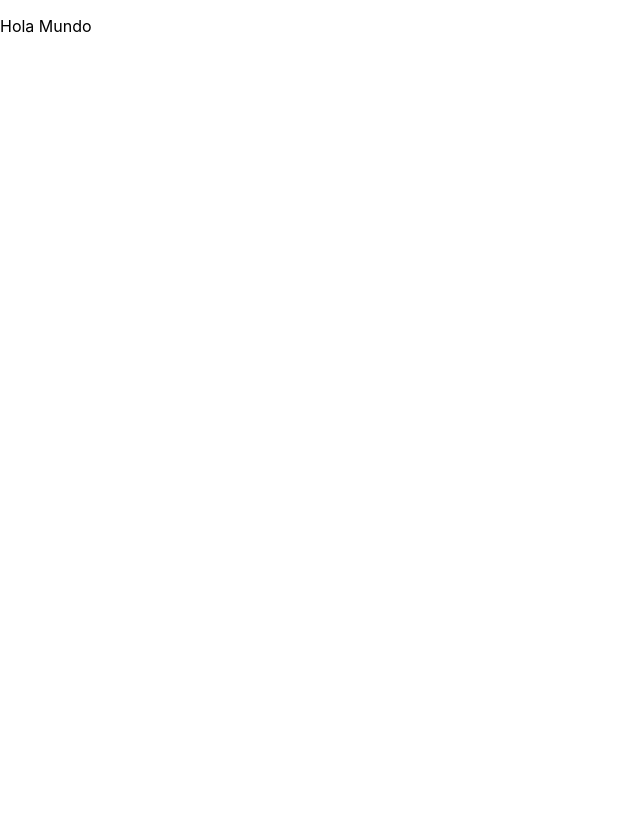
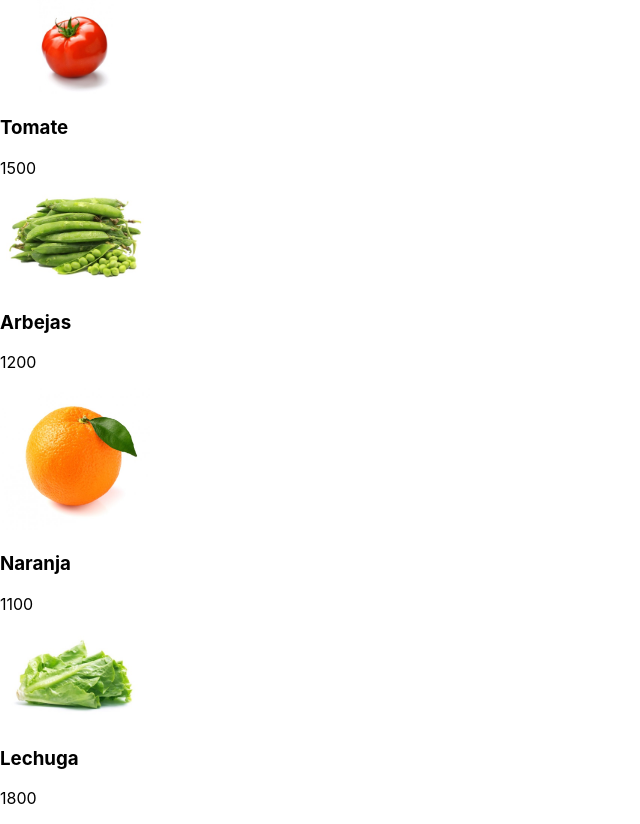
Before and after one commit to GuillermoAldana/app-shop, a React (Create React App) app: page / in a window 1280 px wide. Shown: the whole page, without its empty margins (0-640 px from the left). Before the commit the page ends 800 px from the top, so only its background shows below. Built offline with nearby package versions, Linux system fonts and the light colour scheme.

Commit message:
Generate Productos class component

```diff
--- a/src/App.js
+++ b/src/App.js
@@ -1,4 +1,5 @@
 import { Component } from 'react';
+import Productos from './components/Productos';
 import './App.css';
 
 class App extends Component {
@@ -13,7 +14,11 @@
   render() {
     return (
       <div>
-        <p>Hola Mundo</p>
+        <Productos
+        agregarCarro={() => console.log('Add Cart')}
+        productos={this.state.productos}
+        />
+
       </div>
     )
   }
--- /dev/null
+++ b/src/components/Producto.jsx
@@ -0,0 +1,16 @@
+import { Component } from "react";
+
+class Producto extends Component {
+
+    render(){
+        const { producto } = this.props
+        return(
+            <div>
+               <img alt={producto.name} src={producto.img} width='150' />
+               <h3>{producto.name}</h3>
+               <p>{producto.price}</p>
+            </div>
+        )
+    }
+}
+export default Producto;
--- /dev/null
+++ b/src/components/Productos.jsx
@@ -0,0 +1,20 @@
+import { Component } from "react";
+import Producto from './Producto';
+class Productos extends Component {
+
+    render() {
+        const { productos, addCart } = this.props;
+        return (
+            <div>
+                {productos.map((producto) =>
+                    <Producto
+                        addCart={addCart}
+                        key={producto.name}
+                        producto={producto}
+                    />
+                )}
+            </div>
+        )
+    }
+}
+export default Productos;
```
